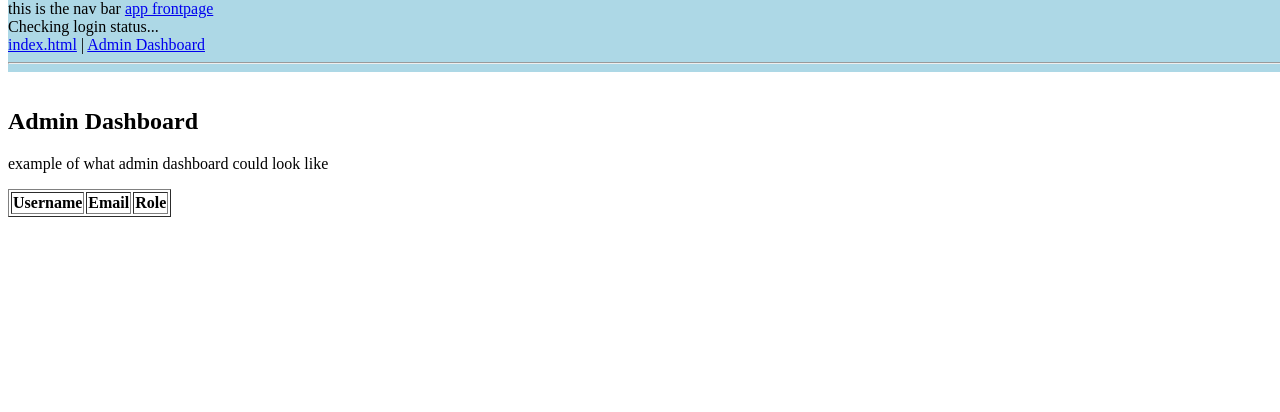
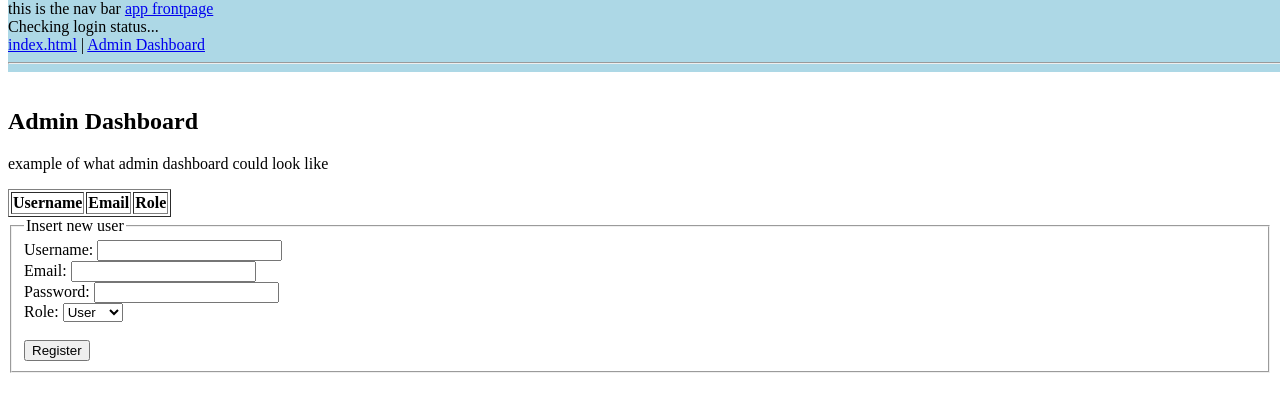
Before and after one commit to kc59372/cs364-project-ratemyacademy, a website: page nginx/frontend/dashboard.html in a window 1280 px wide. Drawn offline with Linux system fonts and the light colour scheme; no server answers.

Commit message:
basic function of admin table

```diff
--- a/nginx/frontend/dashboard.html
+++ b/nginx/frontend/dashboard.html
@@ -7,6 +7,7 @@
     <script defer src="dashboard.js"></script>
     <script defer src="loadnavbar.js"> </script>
     <script defer src="loginStatus.js"> </script>
+    <script defer src="register.js"></script>
     <link rel="stylesheet" href="website.css">
 </head>
 
@@ -25,5 +26,36 @@
         </thead>
         <tbody id="userList"></tbody>
     </table>
+
+    <div class="header-title">
+
+        <!-- KEEP THIS EXACTLY -->
+        <form id="register-form" onsubmit="register(event)">
+            <fieldset>
+                <legend>Insert new user</legend>
+
+                <label for="name">Username:</label>
+                <input type="text" id="name" name="username" required>
+                <br>
+
+                <label for="email">Email:</label>
+                <input type="email" id="email" name="email" required>
+                <br>
+
+                <label for="password">Password:</label>
+                <input type="password" id="password" name="password" required>
+                <br>
+
+                <label for="role">Role:</label>
+                <select id="role" name="role" required>
+                    <option value="user">User</option>
+                    <option value="admin">Admin</option>
+                </select>
+                <br><br>
+
+                <button type="submit">Register</button>
+            </fieldset>
+        </form>
+    </div>
 </body>
 </html>
```
Also changed, not shown: nginx/frontend/dashboard.js (line endings or trailing spaces).
